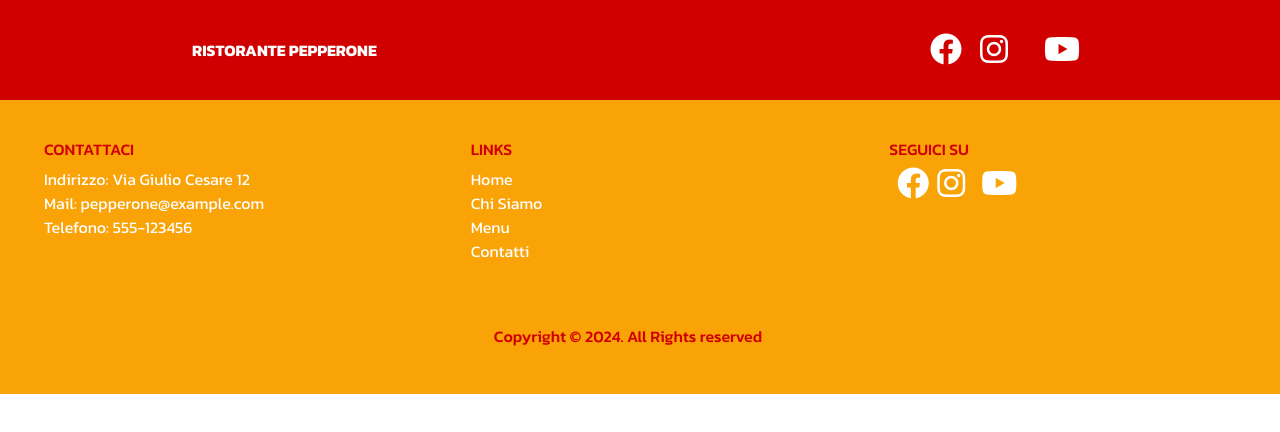
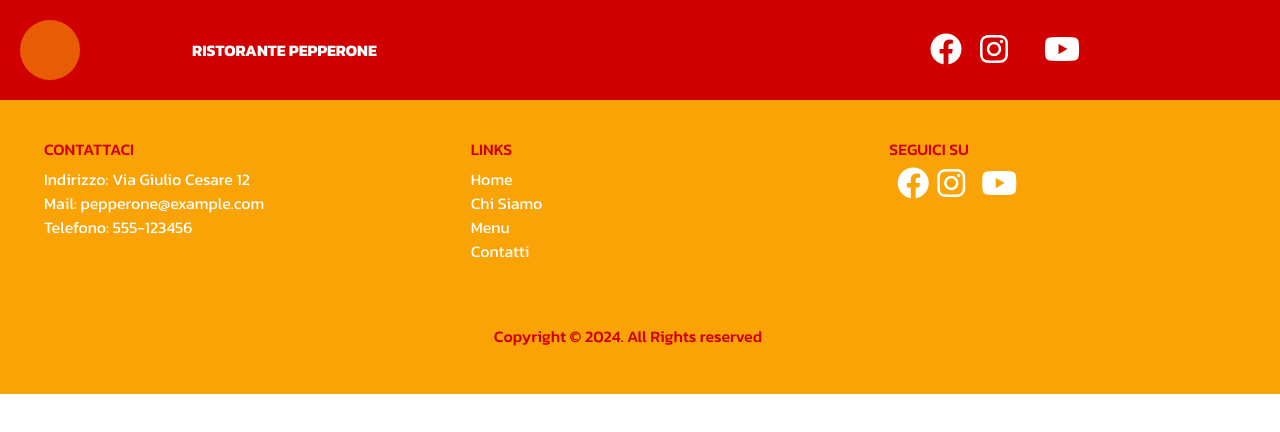
Before and after one commit to albertostizzoli/react-restaurant, a React (Vite) app: page / in a window 1280 px wide. Shown: the top 432 px of the page. Built offline with nearby package versions, Linux system fonts and the light colour scheme.

Commit message:
create sidebar component

```diff
--- a/src/components/navbar/NavbarComponent.jsx
+++ b/src/components/navbar/NavbarComponent.jsx
@@ -1,11 +1,13 @@
 import React from "react";
 import './navbar.css';
 import { motion } from "framer-motion";
+import Sidebar from "../sidebar/SidebarComponent";
 
 
 function Navbar() {
     return (
         <div className="navbar">
+            <Sidebar></Sidebar>
             <div className="wrapper">
                 <motion.span initial={{ opacity: 0, y: -100 }} animate={{ opacity: 1, y: 0 }} transition={{ duration: 1 }}>RISTORANTE PEPPERONE</motion.span>
                 <div className="social">
--- /dev/null
+++ b/src/components/sidebar/SidebarComponent.jsx
@@ -0,0 +1,40 @@
+import React from "react";
+import { useState } from "react";
+import { motion } from "framer-motion";
+import './sidebar.css';
+
+
+function Sidebar(){
+
+    const [open, setOpen] = useState(false)
+
+    const variants = {
+        open:{
+            clipPath: 'circle(1200px at 50px 50px)',
+            transition: {
+                type: 'spring',
+                stiffness: 20,
+            }
+        },
+        closed: {
+            clipPath: 'circle(30px at 50px 50px)',
+            transition: {
+                delay: 0.5,
+                type: 'spring',
+                stiffness: 400,
+                damping: 40
+            }
+        }
+    }
+
+    return(
+        <motion.div className="sidebar" animate={open ? 'open' : 'closed'}>
+            <motion.div className="bg" variants={variants}>
+
+            </motion.div>
+        </motion.div>
+
+    )
+}
+
+export default Sidebar
--- /dev/null
+++ b/src/components/sidebar/sidebar.css
@@ -0,0 +1,18 @@
+.sidebar{
+    display: flex;
+    flex-direction: column;
+    align-items: center;
+    justify-content: center;
+    background-color: var(--orange);
+    color: white;
+}
+
+.bg{
+    position: fixed;
+    top: 0;
+    left: 0;
+    bottom: 0;
+    width: 400px;
+    background-color: var(--orange);
+    z-index: 100;
+}
```
